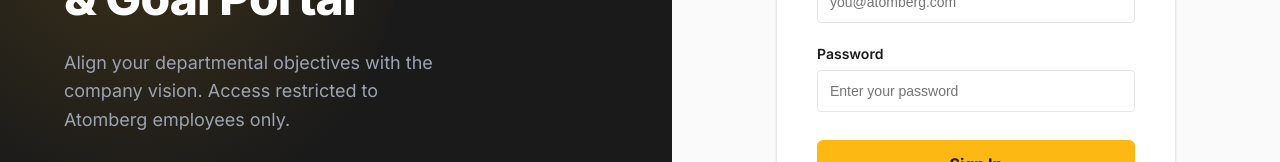
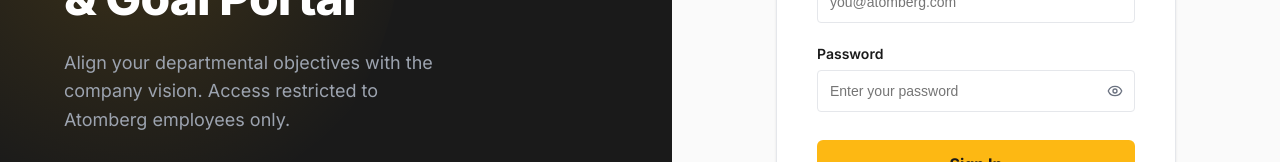
Before and after one commit to shuklashivam33221/AtomQuest, a Next.js app: page /login in a window 1280 px wide. Shown: the part 241-403 px from the top of the page. Built offline with nearby package versions, Linux system fonts and the light colour scheme.

Commit message:
feat : added eye icon for password

```diff
--- a/src/app/login/login.module.css
+++ b/src/app/login/login.module.css
@@ -239,3 +239,29 @@
   letter-spacing: 0.05em;
   margin-top: 0.125rem;
 }
+
+.passwordWrapper {
+  position: relative;
+  display: flex;
+  align-items: center;
+  width: 100%;
+}
+
+.passwordToggle {
+  position: absolute;
+  right: 0.75rem;
+  background: none;
+  border: none;
+  padding: 0;
+  cursor: pointer;
+  color: var(--text-secondary);
+  display: flex;
+  align-items: center;
+  justify-content: center;
+  transition: color 0.2s ease;
+  outline: none;
+}
+
+.passwordToggle:hover {
+  color: var(--text-primary);
+}
--- a/src/app/login/page.tsx
+++ b/src/app/login/page.tsx
@@ -3,7 +3,7 @@
 import { useState } from "react";
 import { signIn } from "next-auth/react";
 import { useRouter } from "next/navigation";
-import { Target } from "lucide-react";
+import { Target, Eye, EyeOff } from "lucide-react";
 import Link from "next/link";
 import styles from "./login.module.css";
 
@@ -19,6 +19,7 @@
   const [password, setPassword] = useState("");
   const [error, setError] = useState("");
   const [loading, setLoading] = useState(false);
+  const [showPassword, setShowPassword] = useState(false);
 
   const validateForm = () => {
     const emailRegex = /^[^\s@]+@[^\s@]+\.[^\s@]+$/;
@@ -113,16 +114,28 @@
               <label htmlFor="password" className={styles.label}>
                 Password
               </label>
+              <div className={styles.passwordWrapper}>
                 <input
                   id="password"
-                type="password"
+                  type={showPassword ? "text" : "password"}
                   value={password}
                   onChange={(e) => setPassword(e.target.value)}
                   placeholder="Enter your password"
                   className={styles.input}
+                  style={{ paddingRight: "2.5rem" }}
                   disabled={loading}
                   required
                 />
+                <button
+                  type="button"
+                  onClick={() => setShowPassword(!showPassword)}
+                  className={styles.passwordToggle}
+                  aria-label={showPassword ? "Hide password" : "Show password"}
+                  tabIndex={-1}
+                >
+                  {showPassword ? <EyeOff size={16} /> : <Eye size={16} />}
+                </button>
+              </div>
             </div>
 
             <button
--- a/src/app/signup/signup.module.css
+++ b/src/app/signup/signup.module.css
@@ -209,3 +209,29 @@
   color: var(--text-secondary);
   text-decoration: underline;
 }
+
+.passwordWrapper {
+  position: relative;
+  display: flex;
+  align-items: center;
+  width: 100%;
+}
+
+.passwordToggle {
+  position: absolute;
+  right: 0.75rem;
+  background: none;
+  border: none;
+  padding: 0;
+  cursor: pointer;
+  color: var(--text-secondary);
+  display: flex;
+  align-items: center;
+  justify-content: center;
+  transition: color 0.2s ease;
+  outline: none;
+}
+
+.passwordToggle:hover {
+  color: var(--text-primary);
+}
```
Also changed, not shown: src/app/signup/page.tsx (+15 -2 lines). Lines whose indentation alone changed are shown as unchanged.
